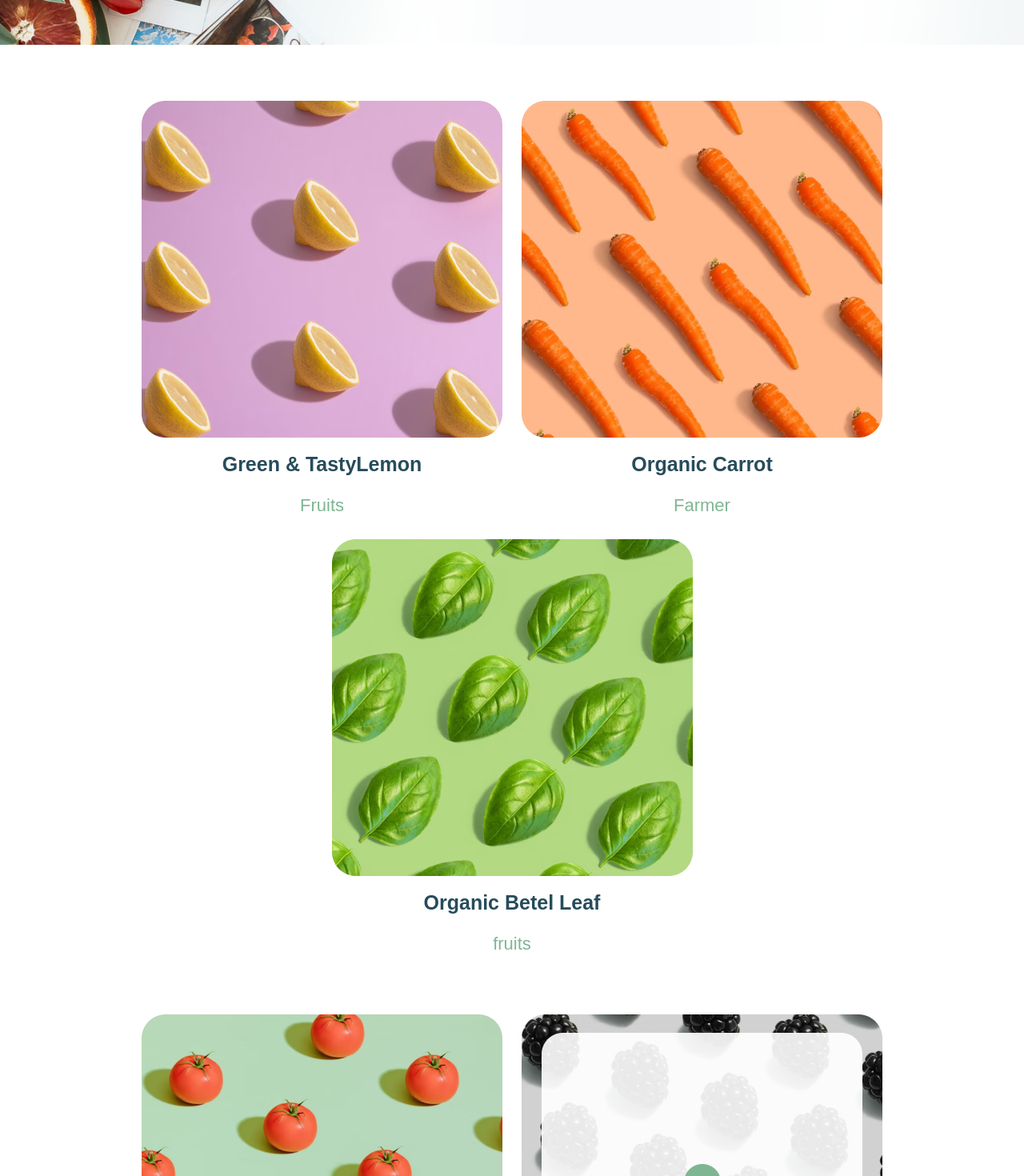
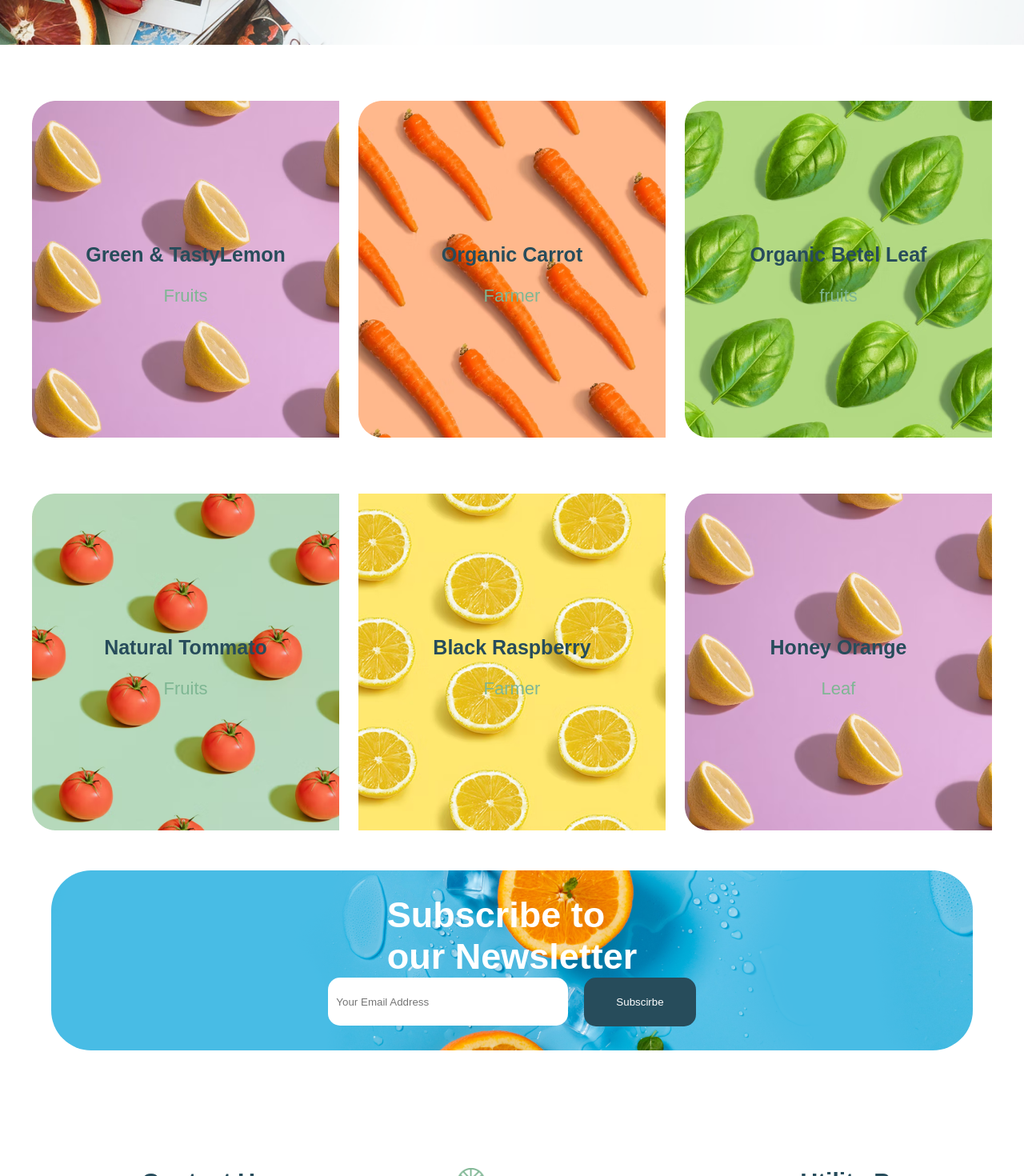
Before and after one commit to Abbosbek-2010/Name, a React (Vite) app: page /portfolio in a window 1280 px wide. Shown: the part 440-1910 px from the top of the page at 80% size. Built offline with nearby package versions, Linux system fonts and the light colour scheme.

Commit message:
portfolio hover card added

```diff
--- a/src/pages/Nixola/Portfolio.css
+++ b/src/pages/Nixola/Portfolio.css
@@ -35,12 +35,167 @@
     margin-top: 70px;
     flex-wrap: wrap;
 }
-.navigate {
-    max-width: 500px;
+/* .navigate {
+    max-width: 700px;
+    width: 30%;
+    height: 421px;
     display: flex;
     flex-direction: column;
     align-items: center;
     cursor: pointer;
+    background-image: url(../../assets/frasm7.png);
+    background-repeat: no-repeat;
+  justify-content: center;
+    padding: 40px;
+} */
+ .navigate {
+    width: 30%;
+    height: 421px;
+    display: flex;
+    flex-direction: column;
+    align-items: center;
+    cursor: pointer;
+    background-image: url(../../assets/frasm7.png);
+    background-repeat: no-repeat;
+    justify-content: center;
+    padding: 40px;
+    position: relative;
+}
+
+
+.navigate1 {
+    /* max-width: 700px; */
+    width: 30%;
+    height: 421px;
+    display: flex;
+    flex-direction: column;
+    align-items: center;
+    cursor: pointer;
+    background-image: url(../../assets/frasm8.png);
+    background-repeat: no-repeat;
+      background-repeat: no-repeat;
+    justify-content: center;
+    padding: 40px;
+    position: relative;
+}
+.navigate2 {
+   max-width: 700px;
+    width: 30%;
+    height: 421px;
+    display: flex;
+    flex-direction: column;
+    align-items: center;
+    cursor: pointer;
+    background-image: url(../../assets/frasm9.png);
+    background-repeat: no-repeat;
+     justify-content: center;
+    padding: 40px;
+    position: relative;
+}
+.navigate3 {
+    /* max-width: 700px; */
+    width: 30%;
+    height: 421px;
+    display: flex;
+    flex-direction: column;
+    align-items: center;
+    cursor: pointer;
+    background-image: url(../../assets/frasm10.png);
+    background-repeat: no-repeat;
+     justify-content: center;
+    padding: 40px;
+    position: relative;
+}
+.navigate4 {
+    /* max-width: 700px; */
+    width: 30%;
+    height: 421px;
+    display: flex;
+    flex-direction: column;
+    align-items: center;
+    cursor: pointer;
+    background-image: url(../../assets/frasm12.png);
+    background-repeat: no-repeat;
+     justify-content: center;
+    padding: 40px;
+    position: relative;
+}
+.navigate5 {
+    width: 30%;
+    height: 421px;
+    display: flex;
+    flex-direction: column;
+    align-items: center;
+    cursor: pointer;
+    background-image: url(../../assets/frasm7.png);
+    background-repeat: no-repeat;
+     justify-content: center;
+    padding: 40px;
+    position: relative;
+}
+.hower{
+    width: 75%;
+    height: 80%;
+    background-color: #FFFFFFE8;
+    border-radius: 16px;
+
+    position: absolute;
+    top: 50%;
+    left: 45%;
+    transform: translate(-50%, -50%);
+    display: none;
+    display: none;
+    align-items: center;
+    justify-content: center;
+}
+.navigate:hover .hower{
+    display: flex;
+}
+.hower img{
+    width: 40px;
+    height: 40px;
+}
+.navigate1:hover .hower{
+    display: flex;
+}
+.hower img{
+    width: 40px;
+    height: 40px;
+}
+.navigate2:hover .hower{
+    display: flex;
+}
+.hower img{
+    width: 40px;
+    height: 40px;
+}
+.navigate3:hover .hower{
+    display: flex;
+}
+.hower img{
+    width: 40px;
+    height: 40px;
+}
+.navigate4:hover .hower{
+    display: flex;
+}
+.hower img{
+    width: 40px;
+    height: 40px;
+}
+.navigate5:hover .hower{
+    display: flex;
+}
+.hower img{
+    width: 40px;
+    height: 40px;
+}
+.navigate6:hover .hower{
+    display: flex;
+}
+.hower img{
+    width: 40px;
+    height: 40px;
 }
 @media (min-width: 350px) and (max-width: 450px) {
 
@@ -50,6 +205,30 @@
     }
 
     .navigate {
+        width: 100%;
+        max-width: 100%;
+    }
+     .navigate1 {
+        width: 100%;
+        max-width: 100%;
+    }
+     .navigate2 {
+        width: 100%;
+        max-width: 100%;
+    }
+     .navigate3 {
+        width: 100%;
+        max-width: 100%;
+    }
+     .navigate4 {
+        width: 100%;
+        max-width: 100%;
+    }
+     .navigate5 {
+        width: 100%;
+        max-width: 100%;
+    }
+     .navigate6 {
         width: 100%;
         max-width: 100%;
     }
--- a/src/pages/Nixola/Portfolio.jsx
+++ b/src/pages/Nixola/Portfolio.jsx
@@ -9,6 +9,9 @@ import frasm12 from '../../assets/frasm12.png'
 import { useNavigate } from 'react-router-dom'
 import Footer from  '../../components/Footer'
 import NavBar from '../../components/NavBar'
+import hower from '../../assets/hower.png'
+import { HiArrowCircleRight } from "react-icons/hi";
+
 
 
 
@@ -24,36 +27,49 @@ const Portfolio = () => {
     <div className='bolim9'>
       <div className='threee'>
         <div className='navigate' onClick={()=>res2("/portfolio-single")}>
-          <img src={frasm7}/>
           <h4 className='tag12'>Green & TastyLemon</h4>
           <h6 className='tag13'>Fruits</h6>
+          <div className='hower'>
+            {/* <img src={hower}/> */}  <HiArrowCircleRight fontSize={40} color='#7EB693' />
+          </div>
         </div>
-        <div className='navigate'onClick={()=>res2("/carrot")} >
-          <img src={frasm8}/>
+        <div className='navigate1'onClick={()=>res2("/carrot")} >
+
           <h4 className='tag12'>Organic Carrot</h4>
           <h6 className='tag13'>Farmer</h6>
+           <div className='hower'>
+            {/* <img src={hower}/> */}  <HiArrowCircleRight fontSize={40} color='#7EB693' />
+          </div>
         </div>
-        <div className='navigate' onClick={()=>res2("/rayhon")}>
-          <img src={frasm9}/>
+        <div className='navigate2' onClick={()=>res2("/rayhon")}>
           <h4 className='tag12'>Organic Betel Leaf</h4>
           <h6 className='tag13'>fruits</h6>
+          <div className='hower'>
+            {/* <img src={hower}/> */}  <HiArrowCircleRight fontSize={40} color='#7EB693' />
+          </div>
         </div>
       </div>
        <div className='threee' onClick={()=>res2("/tomato")}>
-        <div className='navigate'>
-          <img src={frasm10}/>
+        <div className='navigate3'>
           <h4 className='tag12'>Natural Tommato</h4>
           <h6 className='tag13'>Fruits</h6>
+          <div className='hower'>
+            {/* <img src={hower}/> */}  <HiArrowCircleRight fontSize={40} color='#7EB693' />
+          </div>
         </div>
-        <div className='navigate'onClick={()=>res2("/portfolio-single")} >
-          <img src={frasm11}/>
+        <div className='navigate4'onClick={()=>res2("/portfolio-single")} >
           <h4 className='tag12'>Black Raspberry</h4>
           <h6 className='tag13'>Farmer</h6>
+          <div className='hower'>
+            {/* <img src={hower}/> */}  <HiArrowCircleRight fontSize={40} color='#7EB693' />
+          </div>
         </div>
-        <div className='navigate' onClick={()=>res2('/lemon')}>
-          <img src={frasm12}/>
+        <div className='navigate5' onClick={()=>res2('/lemon')}>
           <h4 className='tag12'>Honey Orange</h4>
           <h6 className='tag13'>Leaf</h6>
+          <div className='hower'>
+            {/* <img src={hower}/> */}  <HiArrowCircleRight fontSize={40} color='#7EB693' />
+          </div>
         </div>
       </div>
     </div>
```
Also changed, not shown: src/assets/hower.png (added).
